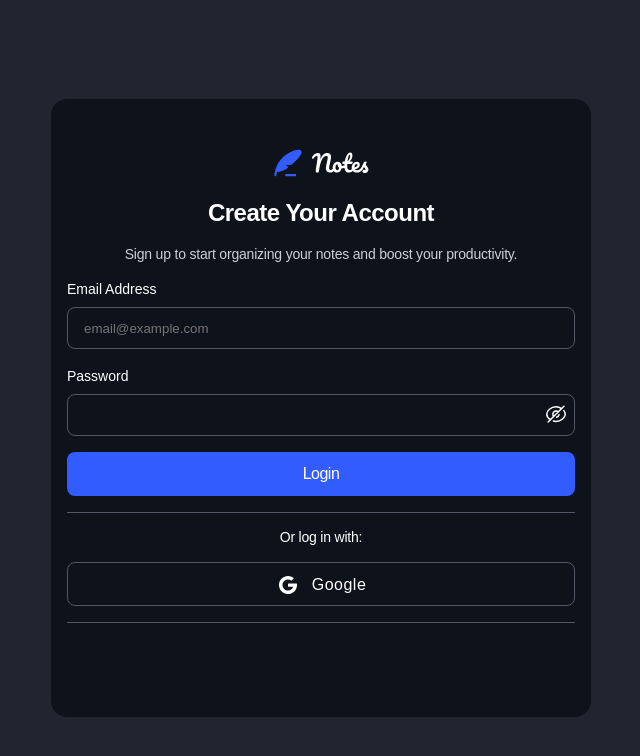
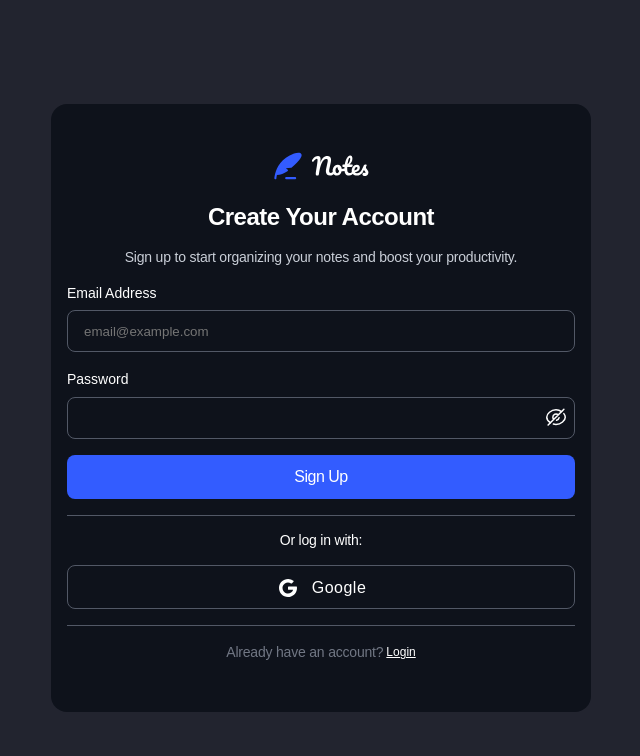
Before and after one commit to TomasScerbak/note-app, a React (Vite) app in the folder client/: page /signup in a window 1280 px wide. Shown: the top 756 px of the page, without its empty margins (319-959 px from the left). Built offline with nearby package versions, Linux system fonts and the light colour scheme.

Commit message:
add form footer

```diff
--- a/client/src/components/AuthCard.jsx
+++ b/client/src/components/AuthCard.jsx
@@ -10,7 +10,13 @@ const AuthCard = ({ type }) => {
       <AuthHeader type={type} />
       <Form type={type} />
       {type === "login" || type === "signup" ? (
-        <FormFooter type={type} />
+        <FormFooter
+          text={
+            type === "login" ? "No account yet?" : "Already have an account?"
+          }
+          link={type === "login" ? "signup" : "/"}
+          linkText={type === "login" ? "Signup" : "Login"}
+        />
       ) : null}
     </section>
   );
--- a/client/src/components/AuthCard.module.css
+++ b/client/src/components/AuthCard.module.css
@@ -4,7 +4,7 @@
   justify-content: center;
   align-items: center;
   width: 34.3rem;
-  height: 61.8rem;
+  height: auto;
   background-color: var(--app-main-color);
   padding: var(--spacing-600) var(--spacing-200);
   margin: auto var(--spacing-200);
--- a/client/src/components/Form.jsx
+++ b/client/src/components/Form.jsx
@@ -7,6 +7,32 @@ import EmailInputContainer from "./UI/EmailInputContainer";
 import PasswordInputContainer from "./UI/PasswordInputContainer";
 
 const Form = ({ type }) => {
+  let btnTitle;
+  let mediaBoxText;
+
+  switch (type) {
+    case "signup":
+      btnTitle = "Sign Up";
+      mediaBoxText = "Or log in with:";
+      break;
+    case "login":
+      btnTitle = "Login";
+      mediaBoxText = "Or log in with:";
+      break;
+    case "reset":
+      btnTitle = "Reset Password";
+      mediaBoxText = "";
+      break;
+    case "forgotten":
+      btnTitle = "Send Reset Link";
+      mediaBoxText = "";
+      break;
+    default:
+      "login";
+      btnTitle = "Login";
+      mediaBoxText = "Or log in with:";
+  }
+
   return (
     <form className={classes.form}>
       <FormControl className={classes.form__control}>
@@ -17,6 +43,7 @@ const Form = ({ type }) => {
             placeholder="email@example.com"
             type="email"
             name="email"
+            formType={type}
           />
         ) : (
           <PasswordInputContainer
@@ -38,8 +65,15 @@ const Form = ({ type }) => {
           />
         )}
       </FormControl>
-      <Button variant="primary" hasImage={false} title="Login" type="button" />
-      <AuthMediaBox text="Or log in with:" />
+      <Button
+        variant="primary"
+        hasImage={false}
+        title={btnTitle}
+        type="button"
+      />
+      {type === "login" || type === "signup" ? (
+        <AuthMediaBox text={mediaBoxText} />
+      ) : null}
     </form>
   );
 };
--- a/client/src/components/Form.module.css
+++ b/client/src/components/Form.module.css
@@ -1,19 +1,3 @@
 .form {
   width: 100%;
 }
-
-.email__label__container {
-  display: flex;
-  flex-direction: row;
-  justify-content: space-between;
-  align-items: center;
-}
-
-.password__input__container {
-  position: relative;
-}
-
-.forgot {
-  color: var(--app-input-text);
-  font-size: 1.2rem;
-}
--- a/client/src/components/FormFooter.module.css
+++ b/client/src/components/FormFooter.module.css
@@ -5,7 +5,14 @@
   align-items: center;
 }
 
-.signup {
+.footer__text {
+  font-size: 1.4rem;
+  letter-spacing: -0.2px;
   color: var(--app-input-text);
+  margin: 0 0.3rem 0 0;
+}
+
+.footer__link {
+  color: var(--app-main-text);
   font-size: 1.2rem;
 }
--- a/client/src/components/UI/EmailInputContainer.module.css
+++ b/client/src/components/UI/EmailInputContainer.module.css
@@ -4,3 +4,8 @@
   justify-content: space-between;
   align-items: center;
 }
+
+.forgot {
+  color: var(--app-input-text);
+  font-size: 1.2rem;
+}
```
